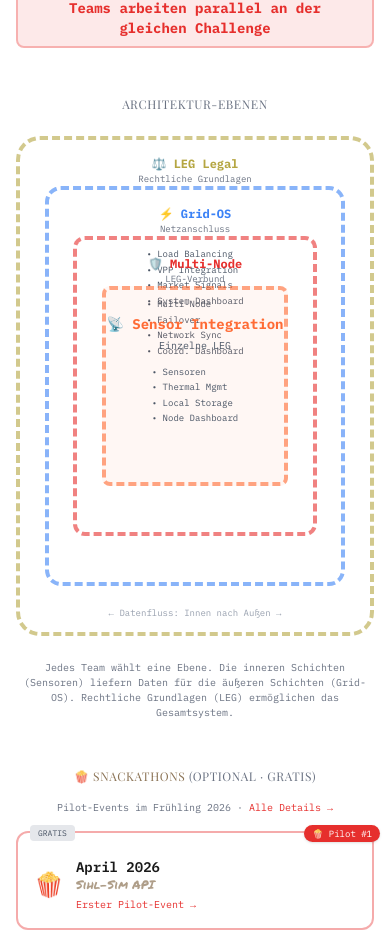
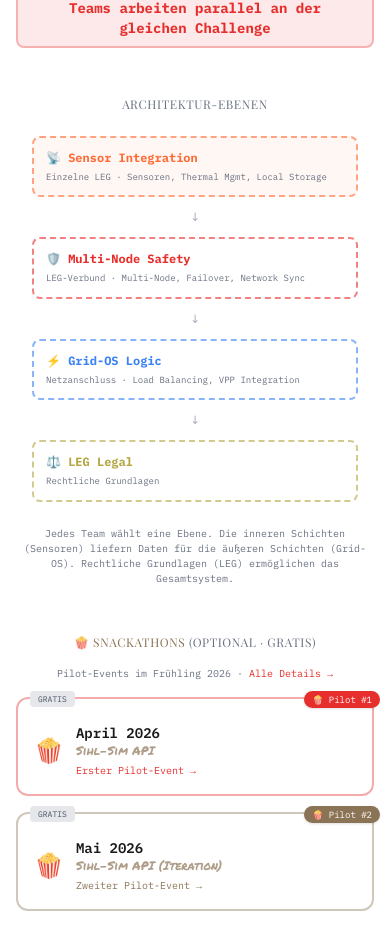
Before and after one commit to wgusta/sihlhack, a Next.js app: page /challenges in a window 390 px wide. Shown: the part 2060-2993 px from the top of the page. Built offline with nearby package versions, Linux system fonts and the light colour scheme.

Commit message:
Simplify Zwiebel for mobile (stacked cards), update docs

```diff
--- a/app/challenges/page.tsx
+++ b/app/challenges/page.tsx
@@ -233,7 +233,9 @@ export default function ChallengesPage() {
               <h3 className="text-center font-mono text-xs text-gray-500 uppercase tracking-wider mb-6">
                 Architektur-Ebenen
               </h3>
-              <div className="relative w-full max-w-5xl mx-auto" style={{ height: '500px' }}>
+
+              {/* Desktop Version - Nested Boxes */}
+              <div className="hidden md:block relative w-full max-w-5xl mx-auto" style={{ height: '500px' }}>
                 {/* Layer 4 (Outermost): LEG Legal - Rechtliche Grundlagen */}
                 <div className="absolute inset-0 rounded-3xl border-4 border-dashed border-industrial-gold/60 flex items-start justify-center">
                   <div className="mt-4">
@@ -299,6 +301,30 @@ export default function ChallengesPage() {
                   </div>
                 </div>
               </div>
+
+              {/* Mobile Version - Stacked Cards */}
+              <div className="md:hidden space-y-3 max-w-md mx-auto px-4">
+                <div className="p-3 rounded-lg border-2 border-dashed border-thermal-orange/60 bg-thermal-orange/5">
+                  <div className="font-mono text-xs text-thermal-orange font-bold mb-1">📡 Sensor Integration</div>
+                  <div className="font-mono text-[9px] text-gray-500">Einzelne LEG · Sensoren, Thermal Mgmt, Local Storage</div>
+                </div>
+                <div className="text-center font-mono text-xs text-gray-400">↓</div>
+                <div className="p-3 rounded-lg border-2 border-dashed border-sihl-red/60">
+                  <div className="font-mono text-xs text-sihl-red font-bold mb-1">🛡️ Multi-Node Safety</div>
+                  <div className="font-mono text-[9px] text-gray-500">LEG-Verbund · Multi-Node, Failover, Network Sync</div>
+                </div>
+                <div className="text-center font-mono text-xs text-gray-400">↓</div>
+                <div className="p-3 rounded-lg border-2 border-dashed border-compute-blue/60">
+                  <div className="font-mono text-xs text-compute-blue font-bold mb-1">⚡ Grid-OS Logic</div>
+                  <div className="font-mono text-[9px] text-gray-500">Netzanschluss · Load Balancing, VPP Integration</div>
+                </div>
+                <div className="text-center font-mono text-xs text-gray-400">↓</div>
+                <div className="p-3 rounded-lg border-2 border-dashed border-industrial-gold/60">
+                  <div className="font-mono text-xs text-industrial-gold font-bold mb-1">⚖️ LEG Legal</div>
+                  <div className="font-mono text-[9px] text-gray-500">Rechtliche Grundlagen</div>
+                </div>
+              </div>
+
               <p className="text-center font-mono text-[10px] text-gray-500 mt-6 max-w-xl mx-auto">
                 Jedes Team wählt eine Ebene. Die inneren Schichten (Sensoren) liefern Daten für die äußeren Schichten (Grid-OS).
                 Rechtliche Grundlagen (LEG) ermöglichen das Gesamtsystem.
```
Also changed, not shown: 1 other file (tests, documents, lock files or other folders).
